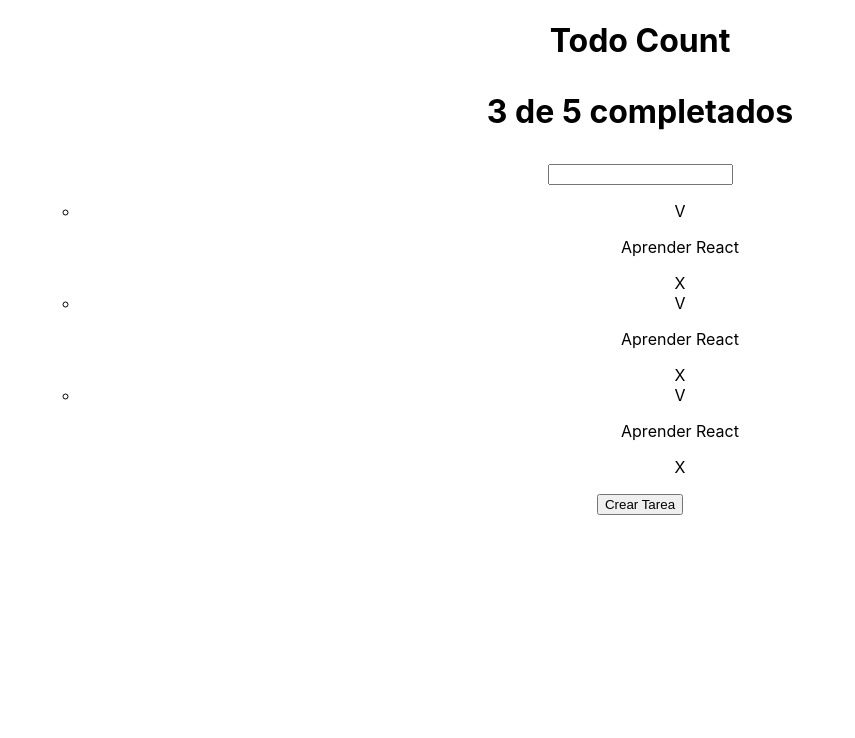
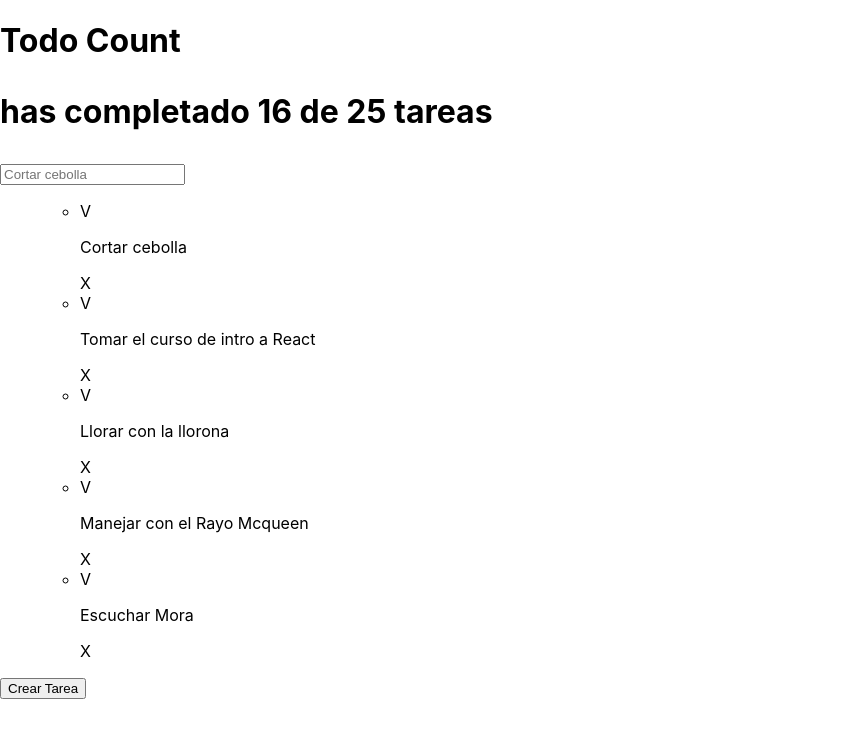
Before and after one commit to walex0627/ruta_frontend_platzi, a React (Create React App) app: page / in a window 1280 px wide. Shown: the top 738 px of the page, without its empty margins (0-855 px from the left). Built offline with nearby package versions, Linux system fonts and the light colour scheme.

Commit message:
4. Props y atributos

```diff
--- a/src/App.js
+++ b/src/App.js
@@ -1,20 +1,35 @@
 import logo from './platzi.webp';
+import React from 'react';
 import './App.css';
-import {TodoCount, TodoItem, TodoSearch, TodoList, CreateTodoButton} from './components/Todo';
+import {TodoCount} from './components/TodoCount';
+import {TodoSearch} from './components/TodoSearch';
+import {TodoList} from './components/TodoList';
+import {TodoItem} from './components/TodoItem';
+import {CreateTodoButton} from './components/CreateTodoButton';
+
+const defaultTodos=[
+  {text: 'Cortar cebolla', completed: false},
+  {text: 'Tomar el curso de intro a React', completed: false},
+  {text: 'Llorar con la llorona', completed: false},
+  {text: 'Manejar con el Rayo Mcqueen', completed : false},
+  {text: 'Escuchar Mora', completed : false}
+
+]
+
 function App() {
   return (
-    <div className="App">
-      <TodoCount/>
+    <React.Fragment>
+      <TodoCount total={25} completed={16} />
       <TodoSearch/>
 
       <TodoList>
-        <TodoItem/>
-        <TodoItem/>
-        <TodoItem/>
+        {defaultTodos.map(todo =>(
+          <TodoItem key={todo.text} text={todo.text} completed={todo.completed}/>
+        ))}
       </TodoList>
 
       <CreateTodoButton/>
-    </div>
+    </React.Fragment>
   );
 }
 
--- /dev/null
+++ b/src/components/CreateTodoButton.js
@@ -0,0 +1,6 @@
+function CreateTodoButton(){
+  return (
+    <button>Crear Tarea</button>
+  )
+}
+export { CreateTodoButton };
--- a/src/components/Todo.js
+++ /dev/null
@@ -1,45 +0,0 @@
-function TodoCount() {
-  return (
-    <h1>Todo Count
-      <p>3 de 5 completados</p>
-    </h1>
-
-
-  )
-}
-
-function TodoItem() {
-  return (
-    <ul>
-      <li>
-        <span>V</span>
-        <p>Aprender React</p>
-        <span>X</span>
-      </li>
-    </ul>
-  );
-}
-
-
-function TodoSearch() {
-  return (
-    <input></input>
-  )
-}
-
-function TodoList(props) {
-  return (
-    <ul>
-      {props.children}
-    </ul>
-  )
-
-}
-
-function CreateTodoButton(){
-  return (
-    <button>Crear Tarea</button>
-  )
-}
-
-export { TodoCount, TodoItem, TodoSearch, TodoList, CreateTodoButton };
--- /dev/null
+++ b/src/components/TodoCount.js
@@ -0,0 +1,18 @@
+function TodoCount({total, completed}) {
+  return (
+    <h1>Todo Count
+      <p>has completado {completed} de {total} tareas</p>
+    </h1>
+
+
+  )
+}
+
+
+
+
+
+
+
+
+export { TodoCount };
--- /dev/null
+++ b/src/components/TodoItem.js
@@ -0,0 +1,13 @@
+function TodoItem(props) {
+  return (
+    <ul>
+      <li>
+        <span>V {props.completed}</span>
+        <p>{props.text}</p>
+        <span>X</span>
+      </li>
+    </ul>
+  );
+}
+
+export { TodoItem };
--- /dev/null
+++ b/src/components/TodoList.js
@@ -0,0 +1,10 @@
+function TodoList({children}) {
+  return (
+    <ul>
+      {children}
+    </ul>
+  )
+
+}
+
+export { TodoList };
--- /dev/null
+++ b/src/components/TodoSearch.js
@@ -0,0 +1,7 @@
+function TodoSearch() {
+  return (
+    <input placeholder="Cortar cebolla"></input>
+  )
+}
+
+export { TodoSearch };
```
